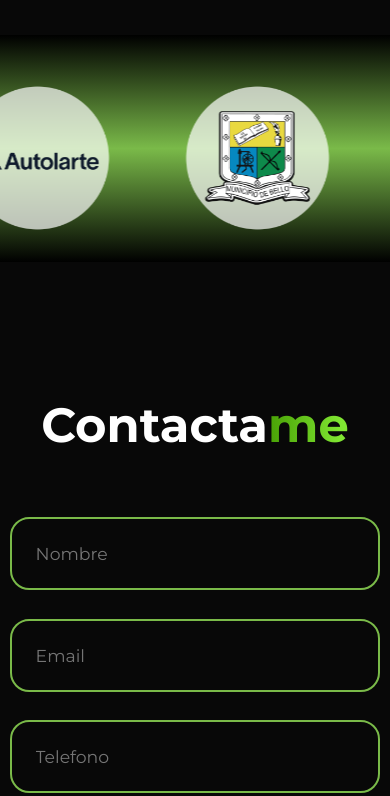
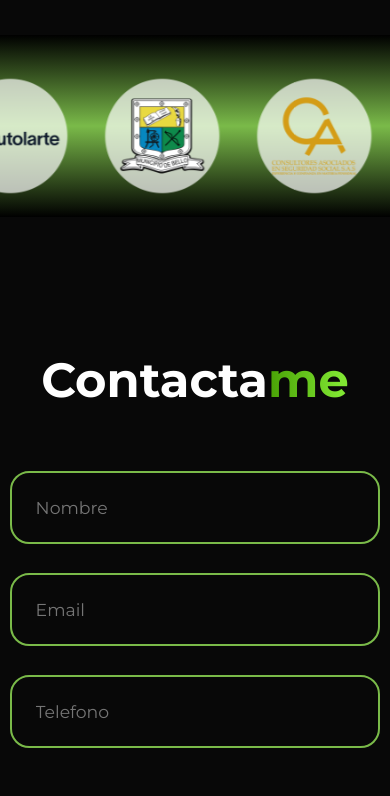
Before and after one commit to Wilyos/sebas-sanchez, a plain HTML site: page index.html in a window 390 px wide. Shown: the part 6990-7786 px from the top of the page. Drawn offline with nearby package versions, Linux system fonts and the light colour scheme.

Commit message:
carousel

```diff
--- a/index.html
+++ b/index.html
@@ -256,7 +256,6 @@
           <div class="carousel-item"><img src="assets/clientes/OSANAv2.png" alt="Cliente 10"></div>
           <div class="carousel-item"><img src="assets/clientes/PEGAKLEINv2.png" alt="Cliente 11"></div>
           <div class="carousel-item"><img src="assets/clientes/PINVIACRILv2.png" alt="Cliente 12"></div>
-          <!-- Agrega más logos aquí -->
         </div>
        <!-- <button class="carousel-btn right" aria-label="Siguiente">&#10095;</button> -->
       </div>
@@ -291,6 +290,9 @@
           <a href="https://www.instagram.com/sistemaslitograficossas/">
             <i class='bx bxl-instagram'></i>
           </a>
+          <a href="https://www.instagram.com/cuatrotorres/">
+            <i class='bx bxl-instagram'></i>
+          </a>
         </div>
 
         <p class="copyright"> &copy; Sistemas Litograficos <br> todos los derechos reservados</p>
--- a/script.js
+++ b/script.js
@@ -12,7 +12,7 @@ let index = 0;
 const visible = window.innerWidth < 700 ? 2 : 3;
 
 
-for (let i = 0; i < visible; i++) {
+for (let i = 0; i <= visible +1; i++) {
   const clone = items[i].cloneNode(true);
   track.appendChild(clone);
 }
--- a/style.css
+++ b/style.css
@@ -934,6 +934,19 @@ transform: scale(1.03);
     padding: 0.8rem 1.5rem;
   }
 
+  .carousel-track {
+    gap: 0.2rem; /* Aún menos espacio */
+  }
+  .carousel-item {
+    min-width: 150px;
+    max-width: 150px;
+    padding: 0.2rem;
+  }
+  .carousel-item img {
+    max-width: 120px;
+    max-height: 120px;
+  }
+
 }
 
 
```
Also changed, not shown: assets/clientes/CATSv2 (1).png (added), assets/clientes/FEDEANv2.png (added), assets/clientes/PIZZA DOBLE PIZZAv2.png (added).
